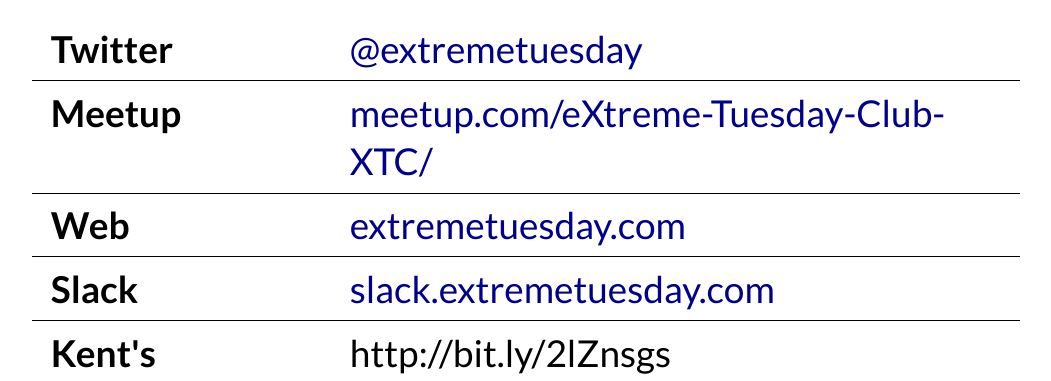
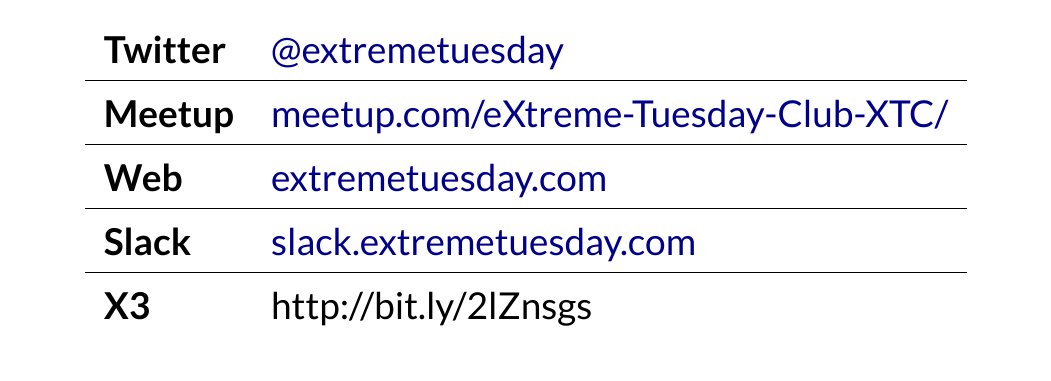
Before and after one commit to extremetuesday/xtc-introduction, a plain HTML site: page index.html in a window 1280 px wide. Shown: the part 419-800 px from the top of the page, without its empty margins (114-1165 px from the left). Drawn offline with Linux system fonts and the light colour scheme; a web font is replaced by a local one.

Commit message:
Change heading for facebook link to x3

```diff
--- a/index.html
+++ b/index.html
@@ -64,7 +64,7 @@
                             <td><a href="http://slack.extremetuesday.com/">slack.extremetuesday.com</a></td>
                         </tr>
                         <tr>
-                            <th>Kent's Facebook</th>
+                            <th>X3</th>
                             <td>http://bit.ly/2lZnsgs</td>
                         </tr>
                     </tbody>
```
